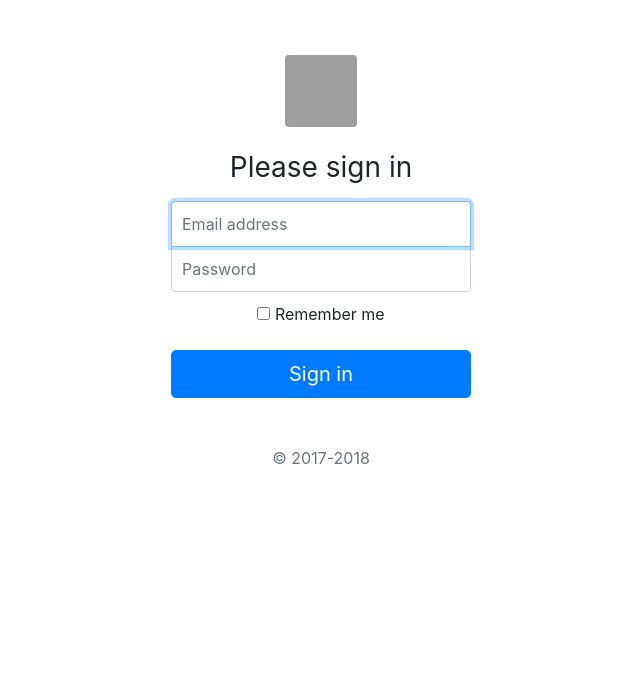
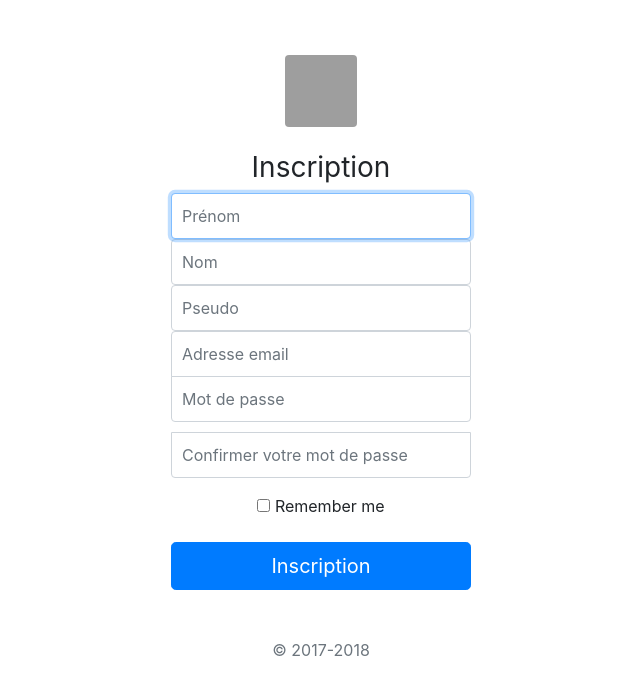
Before and after one commit to Nicolas-hr/ClasseB, a PHP site: page /registerForm.php in a window 1280 px wide. Shown: the part 56-751 px from the top of the page, without its empty margins (319-959 px from the left). Run offline with PHP 8.4, Linux system fonts and the light colour scheme; grey boxes are pictures that could not be loaded.

Commit message:
Design et formulaire de l'inscription et de la connexion

```diff
--- a/php/registerForm.php
+++ b/php/registerForm.php
@@ -20,20 +20,33 @@
 <?php require_once 'nav.php'; ?>
 
 <main class="container">
-    <form class="form-signin text-center">
-        <img class="mb-4 rounded" src="../images/php.jpg" alt="" width="72" height="72">
-        <h1 class="h3 mb-3 font-weight-normal">Please sign in</h1>
-        <label for="inputEmail" class="sr-only">Email address</label>
-        <input type="email" id="inputEmail" class="form-control" placeholder="Email address" required autofocus>
-        <label for="inputPassword" class="sr-only">Password</label>
-        <input type="password" id="inputPassword" class="form-control" placeholder="Password" required>
-        <div class="checkbox mb-3">
+    <form class="form-signin">
+        <div id="headerForm" class="text-center">
+            <img class="mb-4 rounded" src="../images/php.jpg" alt="" width="72" height="72">
+
+            <h1 class="h3 font-weight-normal">Inscription</h1>
+        </div>
+
+        <input type="text" id="first" name="first" class="form-control first" placeholder="Prénom" required autofocus>
+
+        <input type="text" id="last" name="last" class="form-control" placeholder="Nom" required>
+
+        <input type="text" id="username" name="username" class="form-control" placeholder="Pseudo" required>
+
+        <input type="email" id="email" name="email" class="form-control" placeholder="Adresse email" required>
+
+        <input type="password" id="pwd" name="pwd" class="form-control" placeholder="Mot de passe" required>
+
+        <input type="password" id="pwdConfirme" name="pwdConfirme" class="form-control last" placeholder="Confirmer votre mot de passe" required>
+
+        <div class="checkbox mb-3 mt-3 text-center">
             <label>
                 <input type="checkbox" value="remember-me"> Remember me
             </label>
         </div>
-        <button class="btn btn-lg btn-primary btn-block" type="submit">Sign in</button>
-        <p class="mt-5 mb-3 text-muted">&copy; 2017-2018</p>
+
+        <input class="btn btn-lg btn-primary btn-block" type="submit" value="Inscription" name="register">
+        <p class="mt-5 mb-3 text-muted text-center">&copy; 2017-2018</p>
     </form>
 </main>
 
```
Also changed, not shown: php/loginForm.php (+12 -13 lines).
